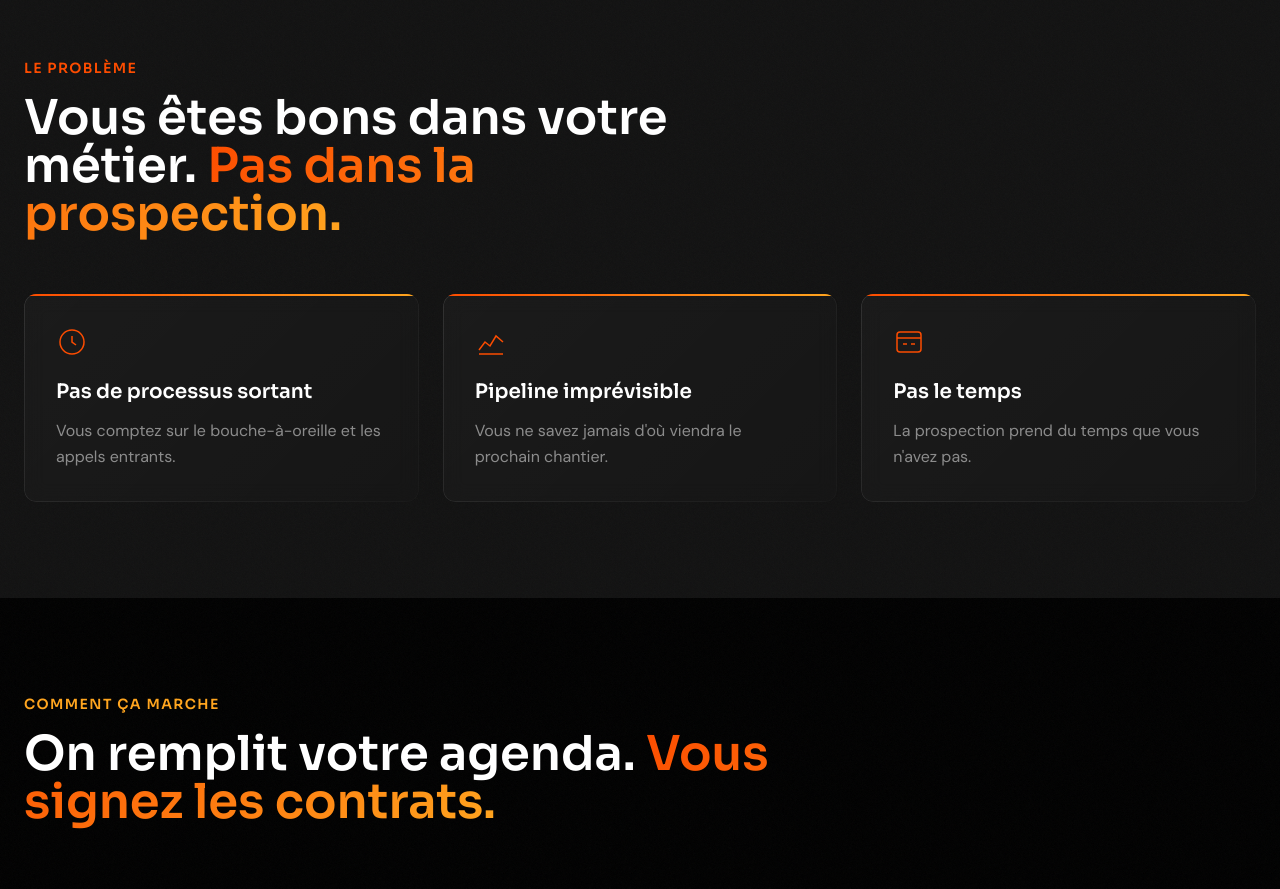
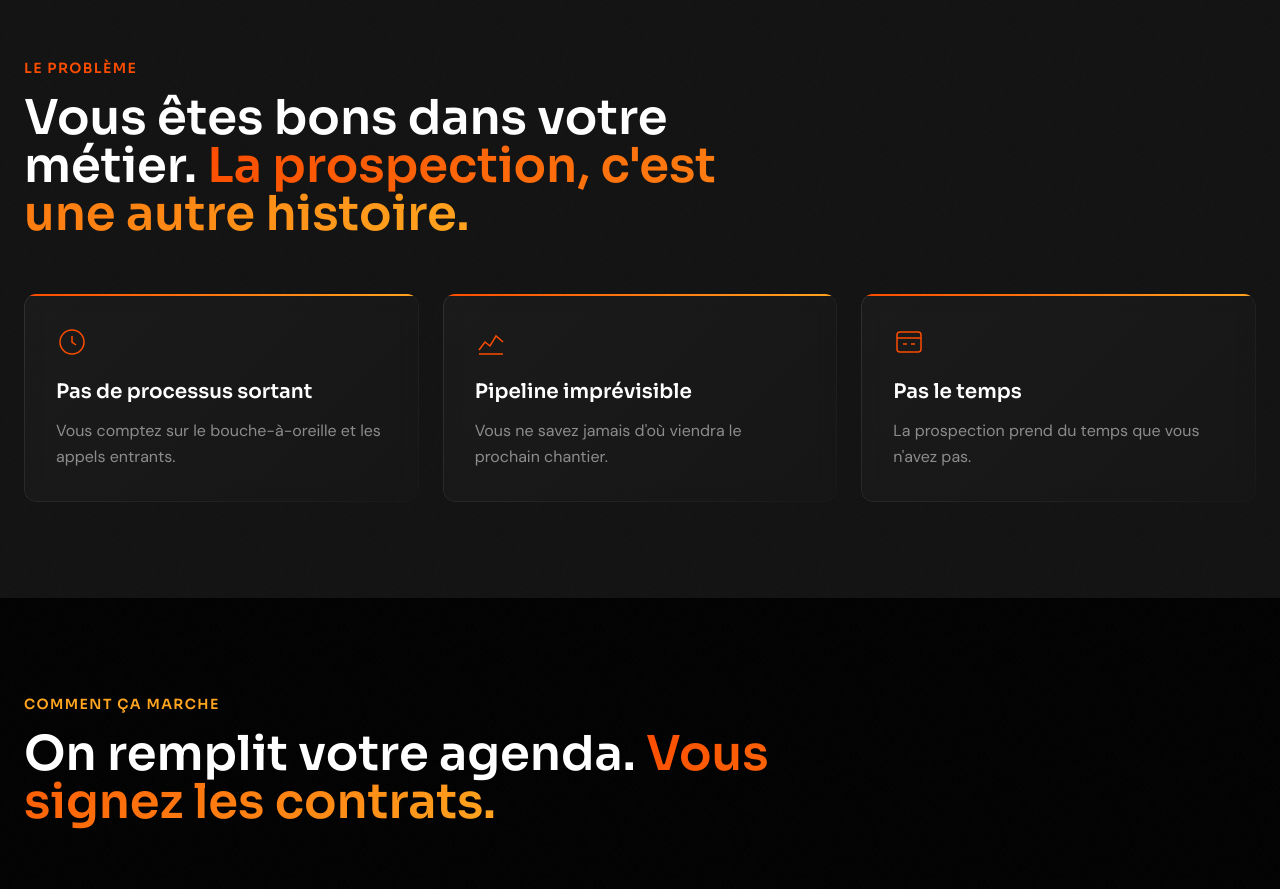
Before and after one commit to Guillotedecheto/Petravio, a Next.js app: page / in a window 1280 px wide. Shown: the part 900-1789 px from the top of the page. Built offline with nearby package versions, Linux system fonts and the light colour scheme.

Commit message:
update: soften Problem headline — replace 'Pas dans la prospection' with 'La prospection, c'est une autre histoire'

```diff
--- a/src/app/page.tsx
+++ b/src/app/page.tsx
@@ -308,7 +308,7 @@ function Problem() {
         </p>
         <h2 className="mt-4 font-sora font-semibold text-3xl sm:text-4xl md:text-5xl text-white leading-tight max-w-3xl fade-in">
           Vous êtes bons dans votre métier.{" "}
-          <span className="gradient-text">Pas dans la prospection.</span>
+          <span className="gradient-text">La prospection, c'est une autre histoire.</span>
         </h2>
         <div className="mt-14 grid md:grid-cols-3 gap-6">
           {cards.map((card, i) => (
```
